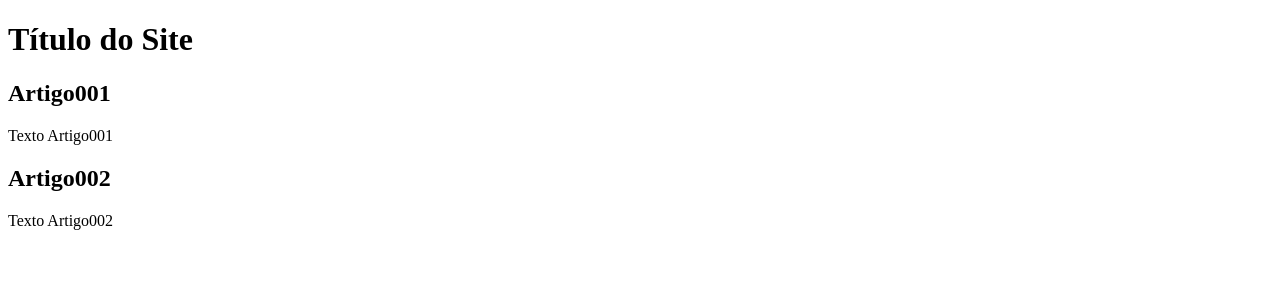
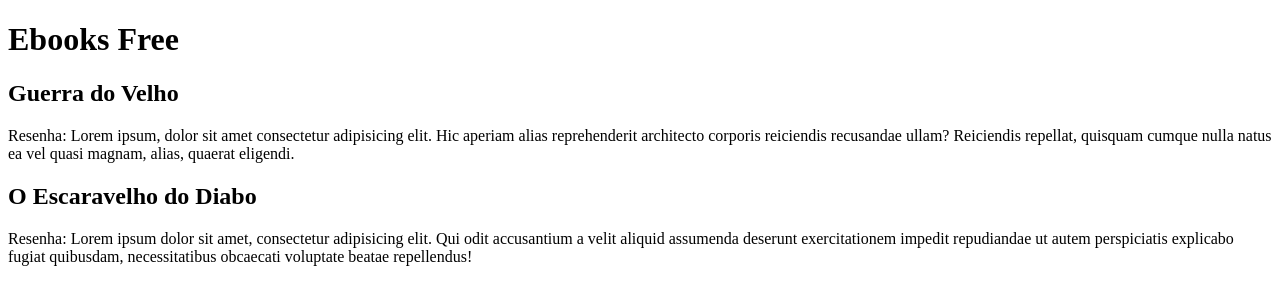
Before and after one commit to ovito/test-repository, a plain HTML site: page site/index.html in a window 1280 px wide. Drawn offline with Linux system fonts and the light colour scheme.

Commit message:
Update index.html

```diff
--- a/site/index.html
+++ b/site/index.html
@@ -8,15 +8,15 @@
 <body>
     <main>
         <header>
-            <h1>Título do Site</h1>
+            <h1>Ebooks Free</h1>
         </header>
         <article>
-            <h2>Artigo001</h2>
-            <p>Texto Artigo001</p>
+            <h2>Guerra do Velho</h2>
+            <p>Resenha: Lorem ipsum, dolor sit amet consectetur adipisicing elit. Hic aperiam alias reprehenderit architecto corporis reiciendis recusandae ullam? Reiciendis repellat, quisquam cumque nulla natus ea vel quasi magnam, alias, quaerat eligendi.</p>
         </article>
         <article>
-            <h2>Artigo002</h2>
-            <p>Texto Artigo002</p>
+            <h2>O Escaravelho do Diabo</h2>
+            <p>Resenha: Lorem ipsum dolor sit amet, consectetur adipisicing elit. Qui odit accusantium a velit aliquid assumenda deserunt exercitationem impedit repudiandae ut autem perspiciatis explicabo fugiat quibusdam, necessitatibus obcaecati voluptate beatae repellendus!</p>
         </article>
     </main>
 </body>
```
